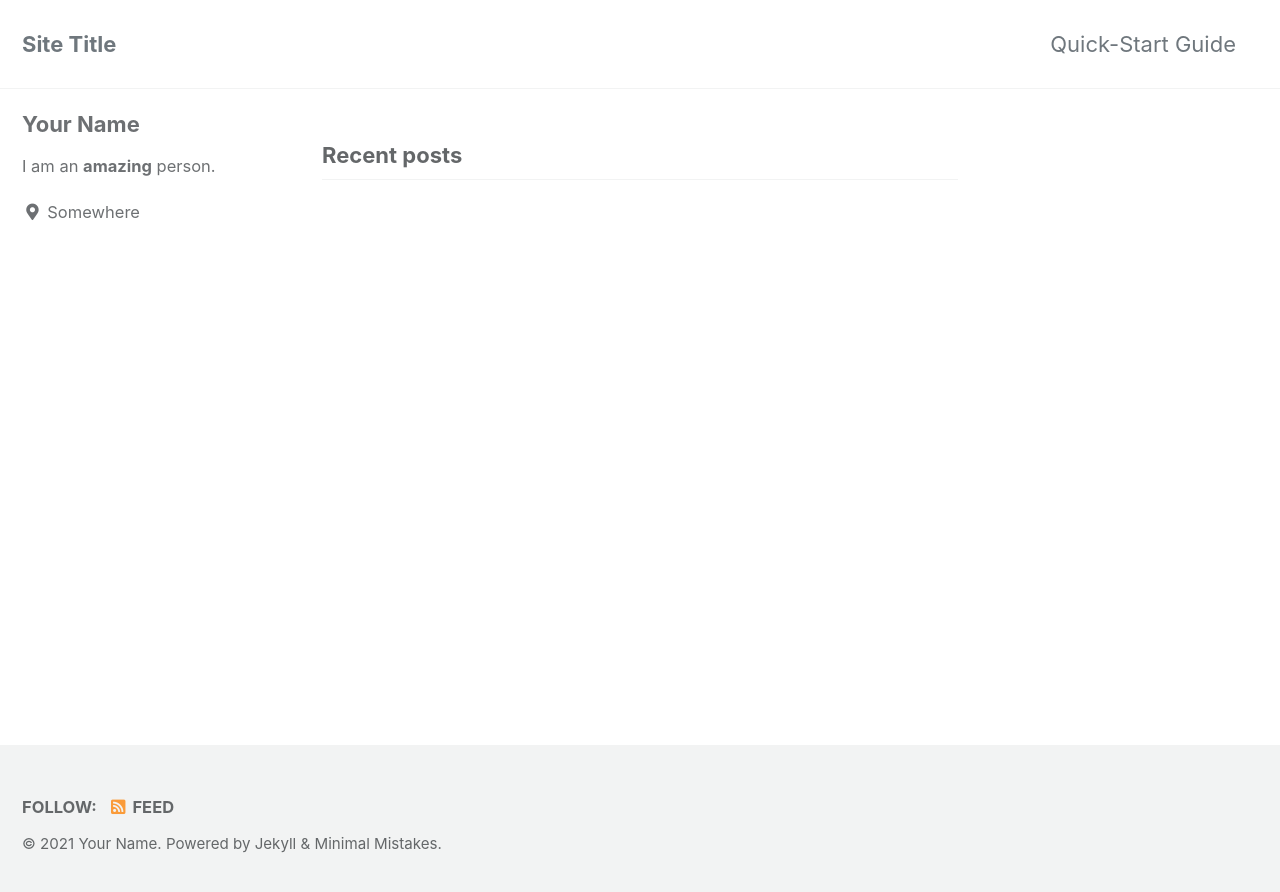
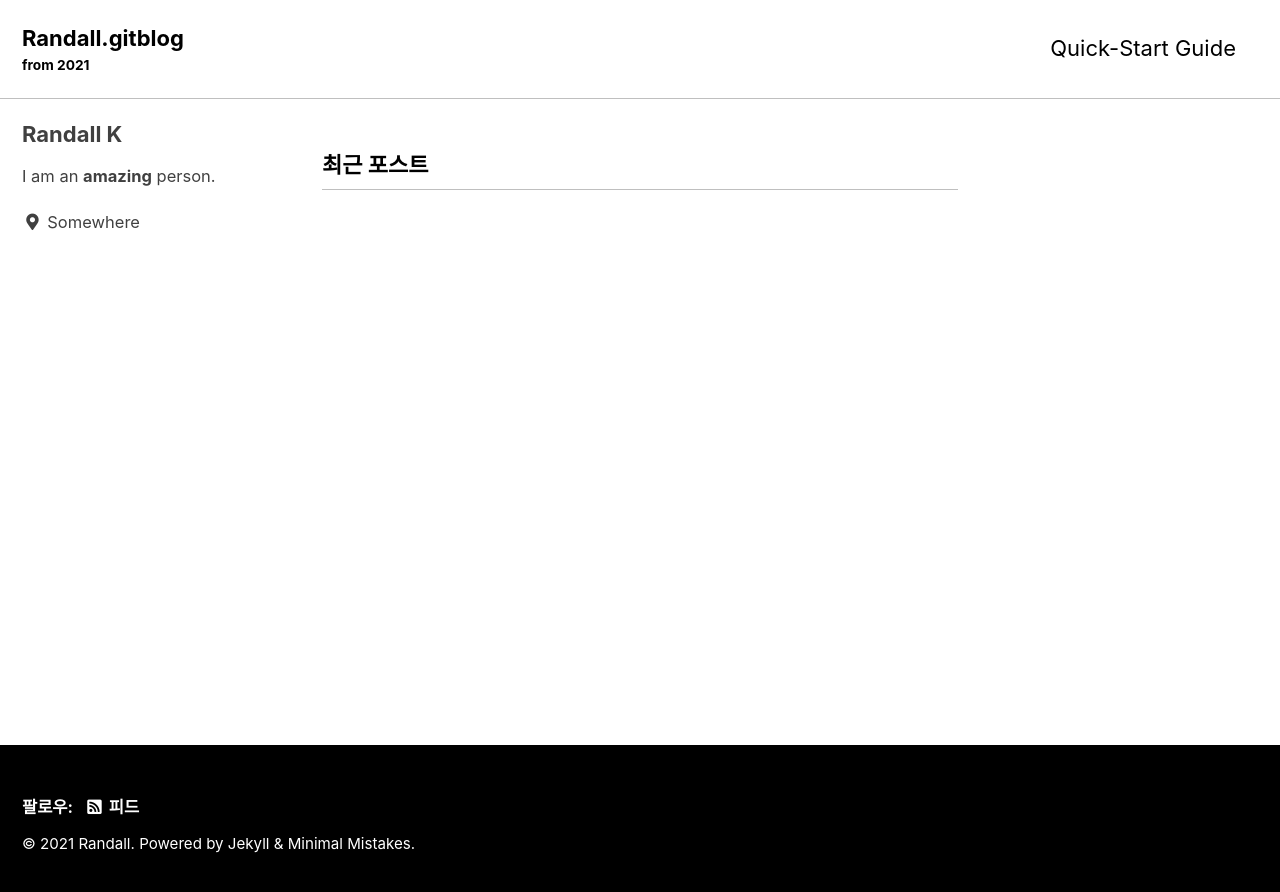
Before and after one commit to randallkk/randallkk.github.io, a Jekyll site: the page built from index.html, in a window 1280 px wide. Shown: the top 892 px of the page. Built offline with Jekyll 4.4.1, drawn with Linux system fonts in a browser that asks for light colours; cached includes are drawn as plain includes; the list of posts is cut into pages by our own code.

Commit message:
210719) gitblog setting

```diff
--- a/Gemfile
+++ b/Gemfile
@@ -1,5 +1,6 @@
 source "https://rubygems.org"
 
-gem "github-pages", group: :jekyll_plugins
 gem "jekyll-include-cache", group: :jekyll_plugins
 gem "webrick", "~> 1.7"
+gem "jekyll", "~> 3.7"
+gem "minimal-mistakes-jekyll"
--- a/_config.yml
+++ b/_config.yml
@@ -12,22 +12,22 @@
 
 # theme                  : "minimal-mistakes-jekyll"
 # remote_theme           : "mmistakes/minimal-mistakes"
-minimal_mistakes_skin    : "default" # "air", "aqua", "contrast", "dark", "dirt", "neon", "mint", "plum", "sunrise"
+minimal_mistakes_skin    : "contrast" # "air", "aqua", "contrast", "dark", "dirt", "neon", "mint", "plum", "sunrise"
 
 # Site Settings
-locale                   : "en-US"
-title                    : "Site Title"
-title_separator          : "-"
-subtitle                 : # site tagline that appears below site title in masthead
-name                     : "Your Name"
-description              : "An amazing website."
-url                      : # the base hostname & protocol for your site e.g. "https://mmistakes.github.io"
+locale                   : "ko-KR"
+title                    : "Randall.gitblog"
+title_separator          : "&#124;"
+subtitle                 : "from 2021"# site tagline that appears below site title in masthead
+name                     : "Randall"
+description              : "주니어 개발자 Randall의 기술 블로그"
+url                      : "https://randallkk.github.io/" # the base hostname & protocol for your site e.g. "https://mmistakes.github.io"
 baseurl                  : # the subpath of your site, e.g. "/blog"
-repository               : # GitHub username/repo-name e.g. "mmistakes/minimal-mistakes"
+repository               : "randallkk/randallkk.github.com" # GitHub username/repo-name e.g. "mmistakes/minimal-mistakes"
 teaser                   : # path of fallback teaser image, e.g. "/assets/images/500x300.png"
 logo                     : # path of logo image to display in the masthead, e.g. "/assets/images/88x88.png"
-masthead_title           : # overrides the website title displayed in the masthead, use " " for no title
-# breadcrumbs            : false # true, false (default)
+masthead_title           : "" # overrides the website title displayed in the masthead, use " " for no title
+breadcrumbs              : true # true, false (default)
 words_per_minute         : 200
 comments:
   provider               : # false (default), "disqus", "discourse", "facebook", "staticman", "staticman_v2", "utterances", "giscus", "custom"
@@ -101,7 +101,7 @@ analytics:
 
 # Site Author
 author:
-  name             : "Your Name"
+  name             : "Randall K"
   avatar           : # path of avatar image, e.g. "/assets/images/bio-photo.jpg"
   bio              : "I am an **amazing** person."
   location         : "Somewhere"
```
